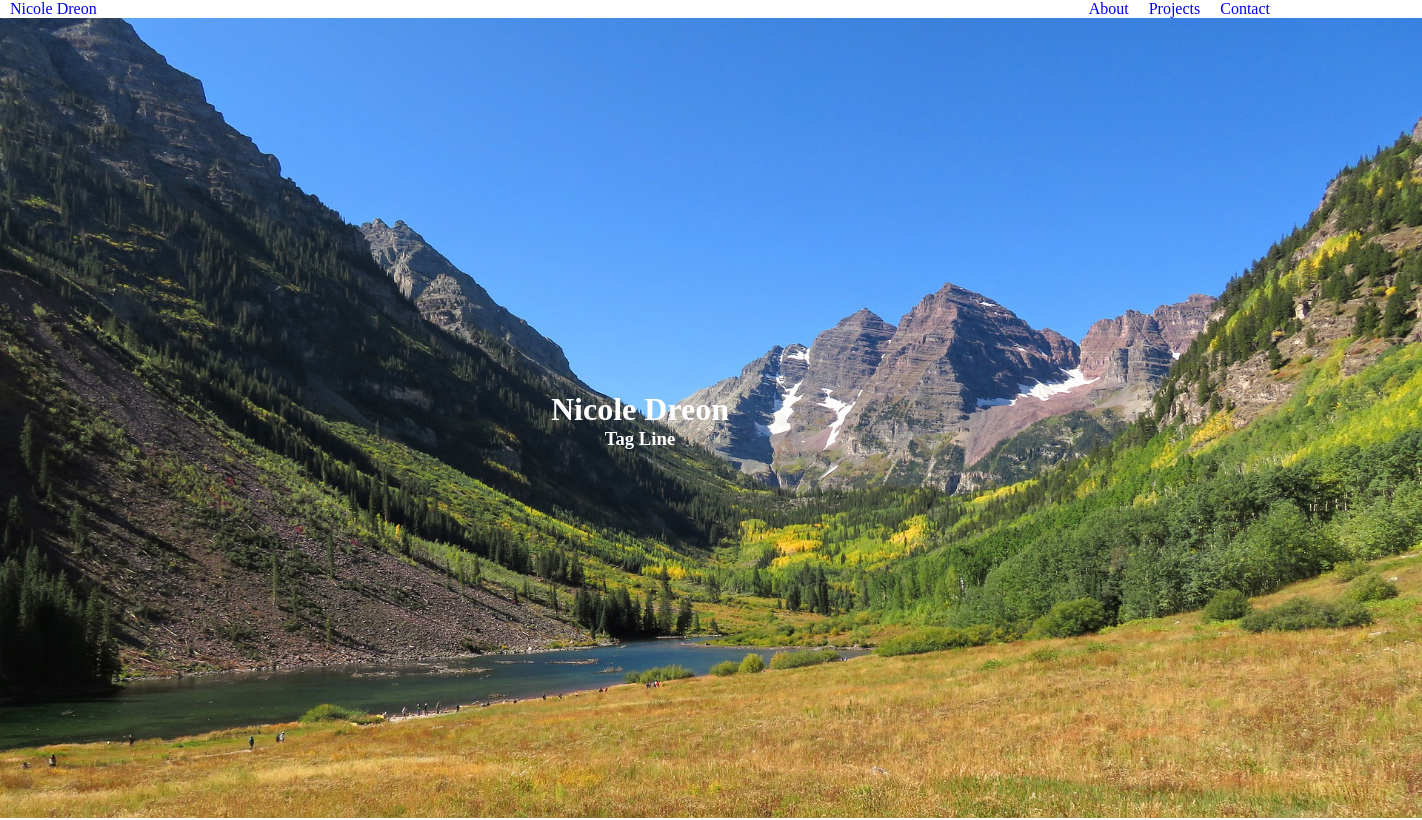
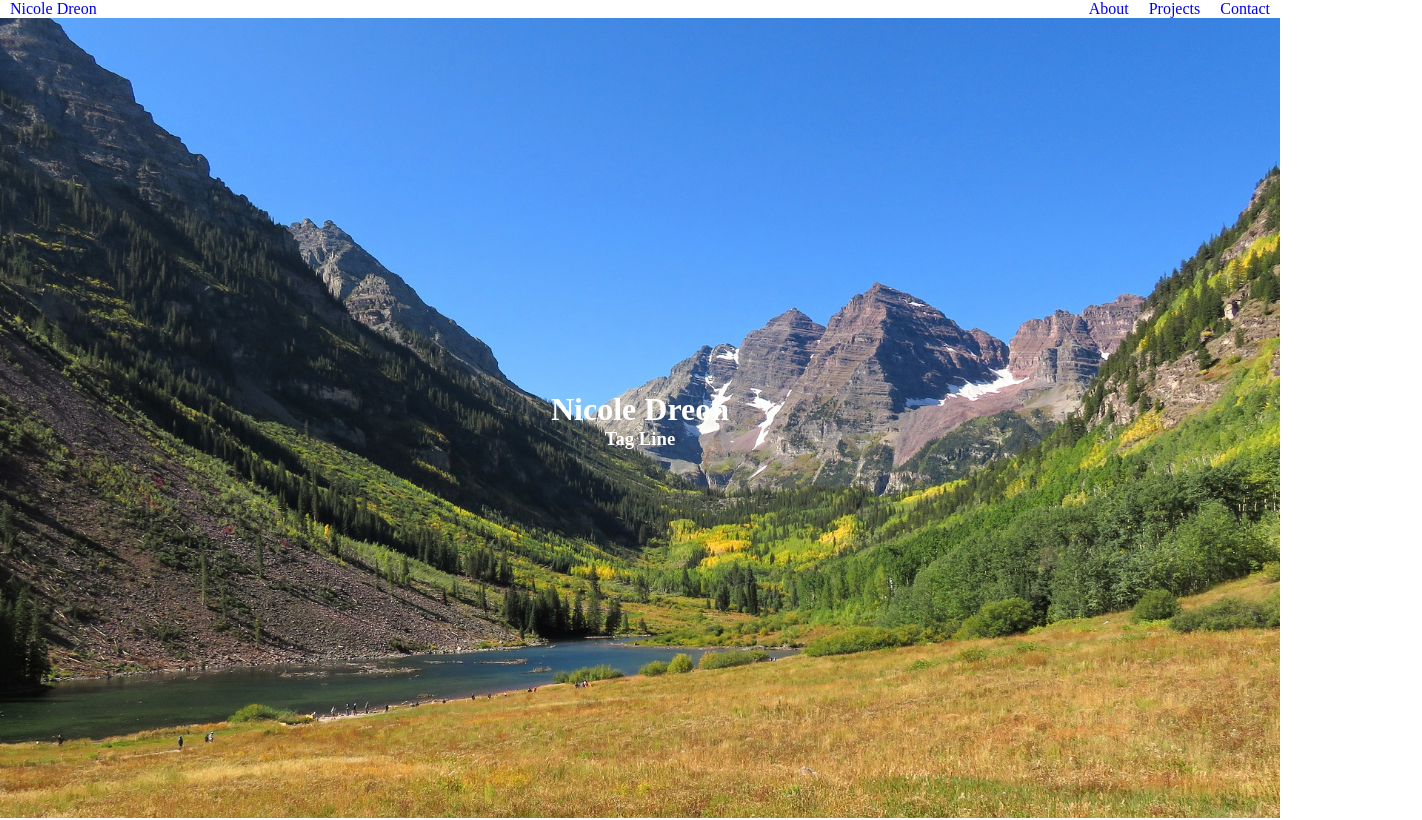
Before and after one commit to NicoleDreon/portfolio, an Angular app: page / in a window 1280 px wide. Shown: the top 820 px of the page, 1422 px wide, since content can reach past the window. Built offline with nearby package versions, Linux system fonts and the light colour scheme.

Commit message:
added object-fit to homepage image

```diff
--- a/src/app/home/home.component.css
+++ b/src/app/home/home.component.css
@@ -11,4 +11,6 @@
 }
 .background-img {
   height: 100vh;
+  width: 100%;
+  object-fit: cover;
 }
```
